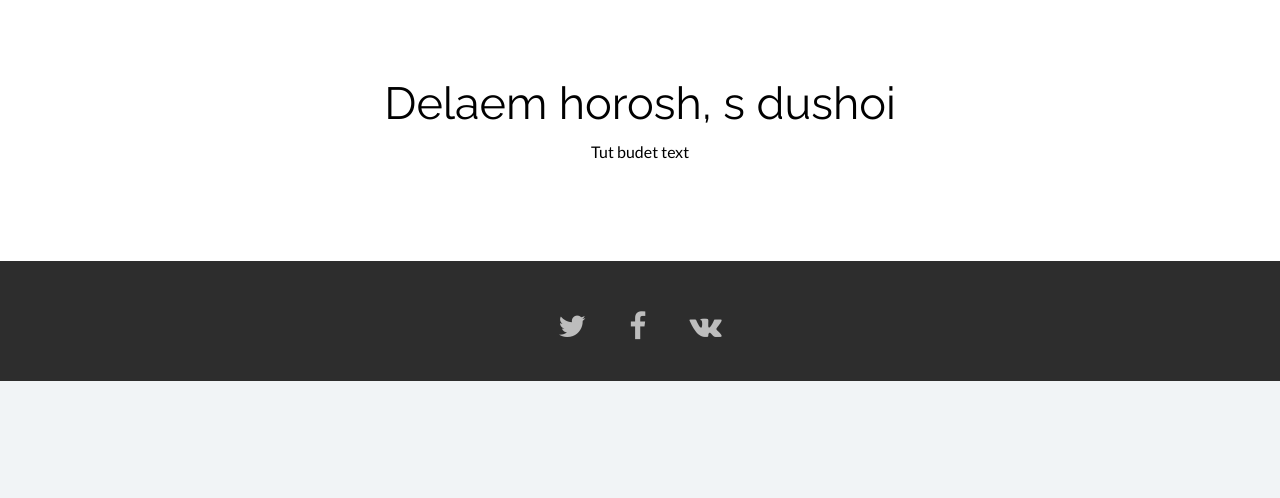
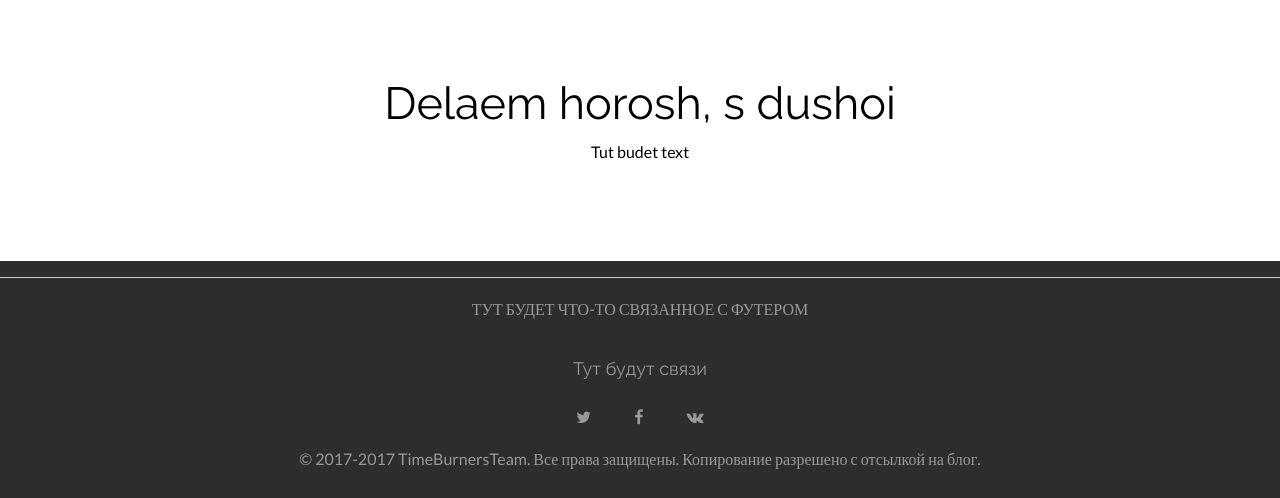
Before and after one commit to Times-Burners-Team/site, a PHP site: page / in a window 1280 px wide. Shown: the part 2070-2568 px from the top of the page. Before the commit the page ends 2451 px from the top, so only its background shows below. Run offline with PHP 8.4, Linux system fonts and the light colour scheme; some libraries are stand-ins or nearby versions; some web fonts are replaced.

Commit message:
Изменеия

```diff
--- a/css/main.css
+++ b/css/main.css
@@ -190,3 +190,30 @@ hr {
 #f i:hover {
   color: #ff7878;
 }
+footer{
+}
+footer .container{
+  background-color:#2D2D2D!important;
+  width:100%;
+}
+footer a{
+  color: #999;
+}
+footer a:hover, a:focus {
+  color: #f85c37;
+  text-decoration: none;
+  outline: 0;
+}
+footer h4{
+  color: #999;
+}
+footer p{
+  color: #999;
+}
+footer i{
+font-size: 30px;
+  padding: 20px;
+}
+footer i:hover {
+  color: #ff7878;
+}
--- a/index.html
+++ b/index.html
@@ -110,14 +110,28 @@
       </div>
     </div>
   </div>
-  <div id="f">
+  <footer>
+    <div class="container">
+      <div class="row centered"><hr/>
+        <p>ТУТ БУДЕТ ЧТО-ТО СВЯЗАННОЕ С ФУТЕРОМ</p>
+        <div class="col-lg-2 col-lg-offset-1">
+        </div>
+      </div>
+    </div>
     <div class="container">
       <div class="row centered">
+        <h4>Тут будут связи</h4>
         <a href="#"><i class="fa fa-twitter"></i></a>
         <a href="#"><i class="fa fa-facebook"></i></a>
         <a href="#"><i class="fa fa-vk"></i></a>
       </div>
     </div>
+    <div class="container">
+      <div class="row centered">
+        <p>© 2017-2017 TimeBurnersTeam. Все права защищены. Копирование разрешено с отсылкой на <a href="#">блог</a>.</p>
+      </div>
+    </div>
+  </footer>
   </div>
 </body>
 </html>
```
